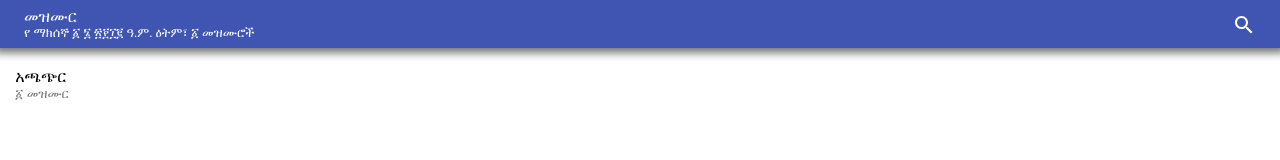
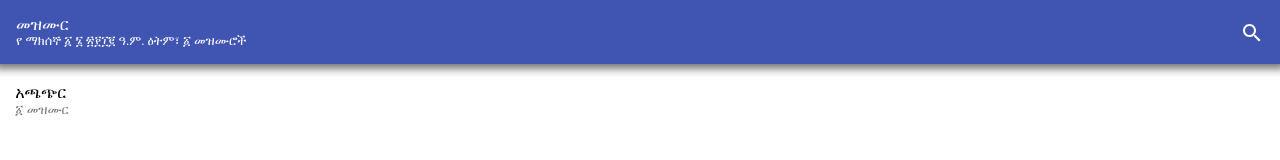
Before and after one commit to K1DV5/mezmur-organizer, a Preact app: page / in a window 1280 px wide. Built offline with nearby package versions, Linux system fonts and the light colour scheme.

Commit message:
add styling corrections

```diff
--- a/src/index.css
+++ b/src/index.css
@@ -3,8 +3,8 @@
     background-color: #4055B2;
     box-shadow: 0 0 0.5em 0.3em #777;
     color: white;
-    height: 2.1em;
-    padding: 1.5em;
+    height: 3em;
+    padding: 2em 1em;
     position: fixed;
     display: flex;
     align-items: center;
@@ -13,12 +13,16 @@
     left: 0
 }
 
+.content {
+    padding: .25em;
+    margin-top: 4em;
+}
 .appbar-text {
     flex-grow: 1
 }
 
 .appbar-title {
-    wrap: no-wrap;
+    text-overflow: no-wrap;
     text-overflow: ellipsis
 }
 
@@ -38,7 +42,11 @@
 }
 
 .list-item {
-    margin: 0.5em 0.7em
+    padding: 1em 0.7em
+}
+
+.list-item:active {
+    background: #3333
 }
 
 .contact {
--- a/src/index.js
+++ b/src/index.js
@@ -101,7 +101,7 @@ class App extends preact.Component {
                     count={mezmurData.count}
                     catCount={this.state.catCount}
                 />
-                <div style={{padding: '.25em', marginTop: 56}}>
+                <div class="content">
                     {
                         <Browse
                             data={mezmurData}
```
